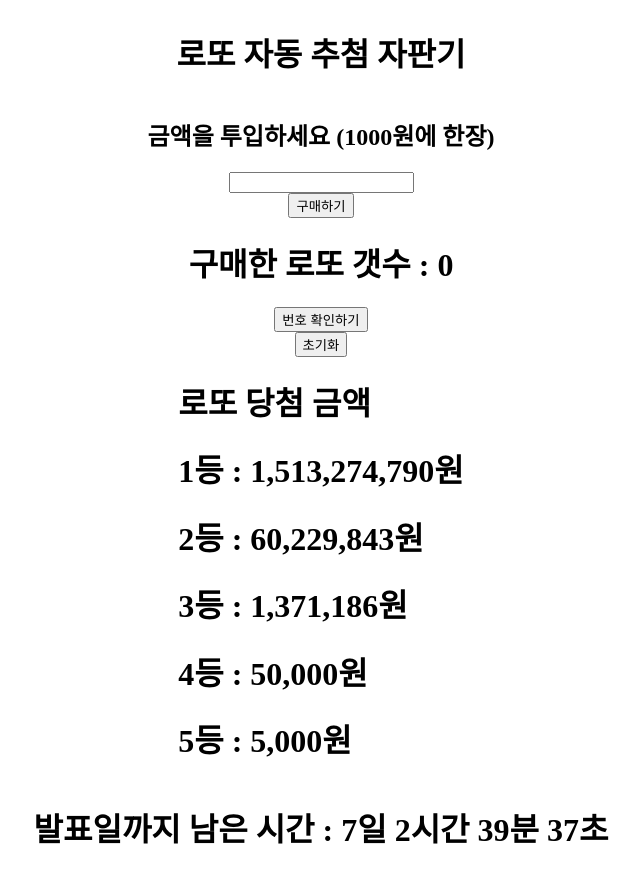
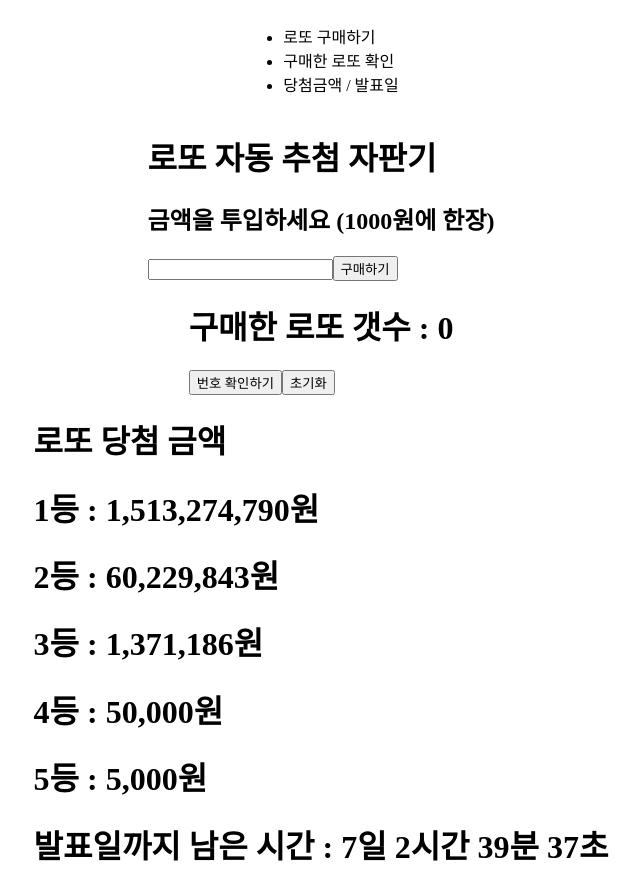
Before and after one commit to tnehd1998/Lotto, a React (Create React App) app: page / in a window 1280 px wide. Shown: the whole page, without its empty margins (319-959 px from the left). Built offline with nearby package versions, Linux system fonts and the light colour scheme.

Commit message:
feat: Header 컴포넌트 생성

```diff
--- a/src/App.jsx
+++ b/src/App.jsx
@@ -1,5 +1,6 @@
 import React, { useEffect, useState } from "react";
 import styled from "styled-components";
+import Header from "./components/Header/Header";
 
 const AppWrapper = styled.div`
   display: flex;
@@ -31,6 +32,7 @@ const App = () => {
   const [lottoNumber, setLottoNumber] = useState([]);
   const [showNumber, setShowNumber] = useState(false);
   const [timeUntilResult, setTimeUntilResult] = useState("");
+  const [currentCategory, setCurrentCategory] = useState("buy");
 
   const onChangeMoney = (event) => {
     setMoney(event.target.value);
@@ -107,12 +109,20 @@ const App = () => {
     return `${days}일 ${hours - 9}시간 ${minutes}분 ${seconds}초`;
   };
 
+  const onClickCategory = (type) => {
+    setCurrentCategory(type);
+  };
+
   return (
     <AppWrapper>
+      <Header onClick={onClickCategory} />
+      <div>
         <h1>로또 자동 추첨 자판기</h1>
         <h2>금액을 투입하세요 (1000원에 한장)</h2>
         <input onChange={onChangeMoney} type="text" />
         <button onClick={onClickInsertMoney}>구매하기</button>
+      </div>
+      <div>
         <h1>구매한 로또 갯수 : {lottoCount}</h1>
         <button onClick={onClickShowNumber}>
           {showNumber ? "번호 가리기" : "번호 확인하기"}
@@ -122,11 +132,15 @@ const App = () => {
             <Lotto key={index}>
               <h1>{index + 1}번</h1>
               {lotto.map((number, index) => (
-              <LottoNumber key={index}>{showNumber ? number : ""}</LottoNumber>
+                <LottoNumber key={index}>
+                  {showNumber ? number : ""}
+                </LottoNumber>
               ))}
             </Lotto>
           ))}
         <button onClick={onClickReset}>초기화</button>
+      </div>
+      <div>
         <div>
           <h1>로또 당첨 금액</h1>
           <h1>1등 : 1,513,274,790원 </h1>
@@ -136,6 +150,7 @@ const App = () => {
           <h1>5등 : 5,000원</h1>
         </div>
         <h1>발표일까지 남은 시간 : {timeUntilResult}</h1>
+      </div>
     </AppWrapper>
   );
 };
--- /dev/null
+++ b/src/components/Header/Header.jsx
@@ -0,0 +1,13 @@
+import React from "react";
+
+const Header = (onClick) => {
+  return (
+    <ul>
+      <li onClick={() => onClick("buy")}>로또 구매하기</li>
+      <li onClick={() => onClick("check")}>구매한 로또 확인</li>
+      <li onClick={() => onClick("wait")}>당첨금액 / 발표일</li>
+    </ul>
+  );
+};
+
+export default Header;
```
Also changed, not shown: 2 other files (tests, documents, lock files or other folders). Lines whose indentation alone changed are shown as unchanged.
